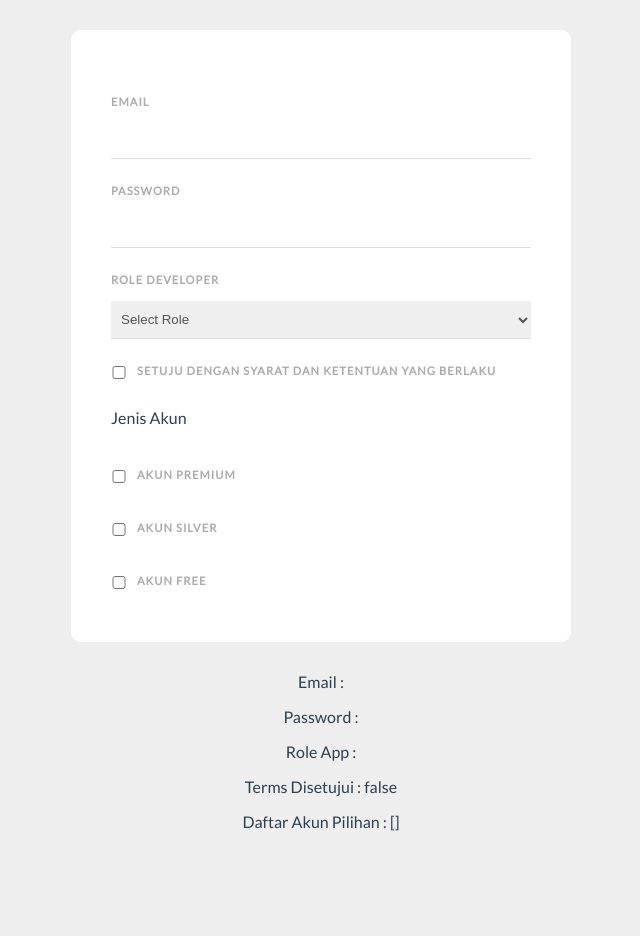
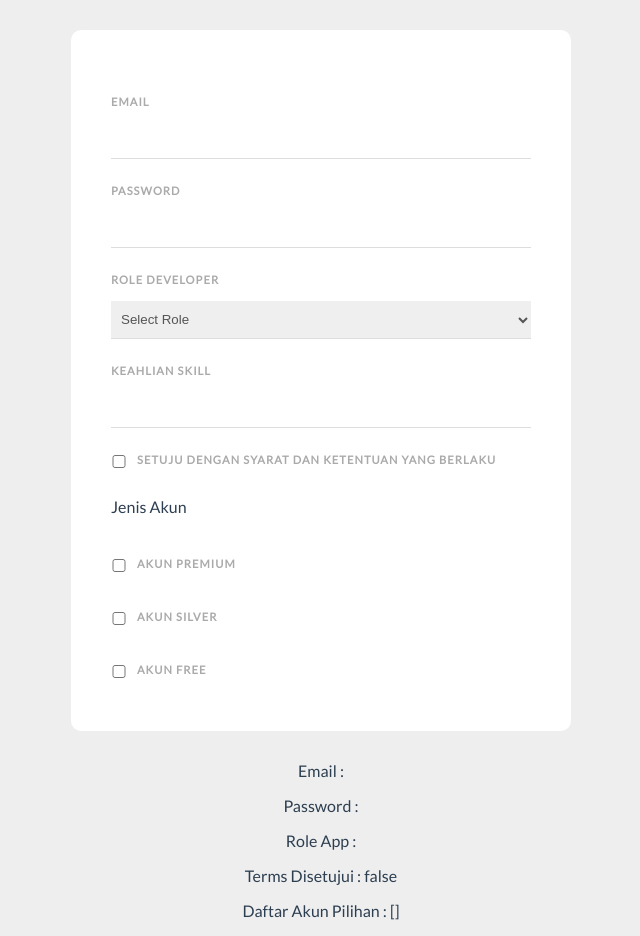
Before and after one commit to javascript-indonesias/ninja-webform, a Vue app: page / in a window 1280 px wide. Shown: the whole page, without its empty margins (319-959 px from the left). Before the commit the page ends 847 px from the top, so only its background shows below. Built offline with nearby package versions, Linux system fonts and the light colour scheme.

Commit message:
Update package form signup

```diff
--- a/src/router/index.js
+++ b/src/router/index.js
@@ -2,9 +2,9 @@ import { createRouter, createWebHashHistory } from 'vue-router';
 // route level code-splitting
 // this generates a separate chunk (about.[hash].js) for this route
 // which is lazy-loaded when the route is visited.
-const HomeComponent = import(/* webpackChunkName: "home" */ '../views/Home.vue');
-const AboutComponent = import(/* webpackChunkName: "about" */ '../views/About.vue');
-const SignupComponent = import(/* webpackChunkName: "signup" */ '../views/SignupForm.vue');
+const HomeComponent = () => import(/* webpackChunkName: "home" */ '../views/Home.vue');
+const AboutComponent = () => import(/* webpackChunkName: "about" */ '../views/About.vue');
+const SignupComponent = () => import(/* webpackChunkName: "signup" */ '../views/SignupForm.vue');
 
 const routes = [
     {
--- a/src/views/SignupForm.vue
+++ b/src/views/SignupForm.vue
@@ -15,6 +15,20 @@
             <option value="qa">Quality Assurance</option>
             <option value="systemanalyst">System Analyst</option>
         </select>
+
+        <!-- Key Event Modifiers -->
+        <label for="inputskill">Keahlian Skill</label>
+        <input
+            type="text"
+            name="inputskill"
+            id="inputskill"
+            v-model="inputSkillTemp"
+            @keyup.alt="addSkillKeahlian"
+        />
+
+        <div v-for="skill in listSkills" :key="skill" class="pill">
+            {{ skill }}
+        </div>
 
         <!-- Menggunakan Checkbox dan multi checkbox -->
         <div class="terms">
@@ -57,11 +71,23 @@ export default {
             roleProfesi: '',
             termsAccept: false,
             listAkunCheck: [],
+            inputSkillTemp: '',
+            listSkills: [],
         };
     },
     methods: {
-        sendEmail() {
-            // send email
+        addSkillKeahlian(event) {
+            // Tambahkan skill setelah diketik koma
+            // Agar koma tidak masuk ke dalam skill, gunakan
+            // event modifier dengan menekan Alt key + comma dulu
+            // baru fungsi ini kembali berjalan
+            if (event.key === ',' && this.inputSkillTemp) {
+                if (!this.listSkills.includes(this.inputSkillTemp)) {
+                    // Tambahkan ke dalam array
+                    this.listSkills.push(this.inputSkillTemp);
+                }
+                this.inputSkillTemp = '';
+            }
         },
     },
 };
```
